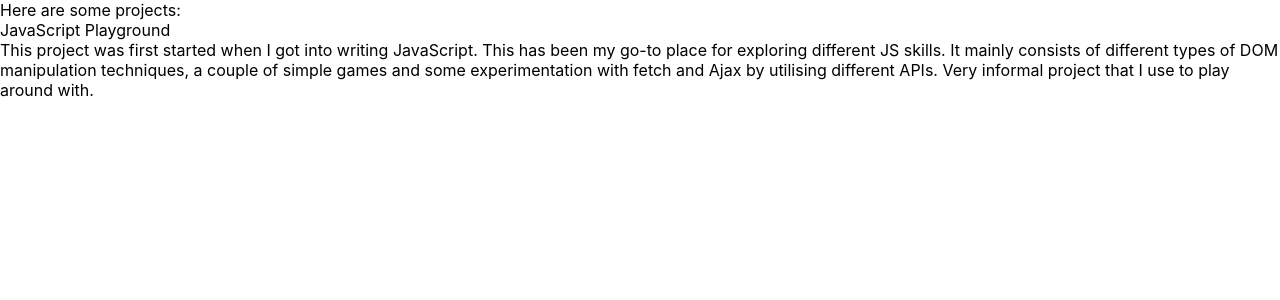
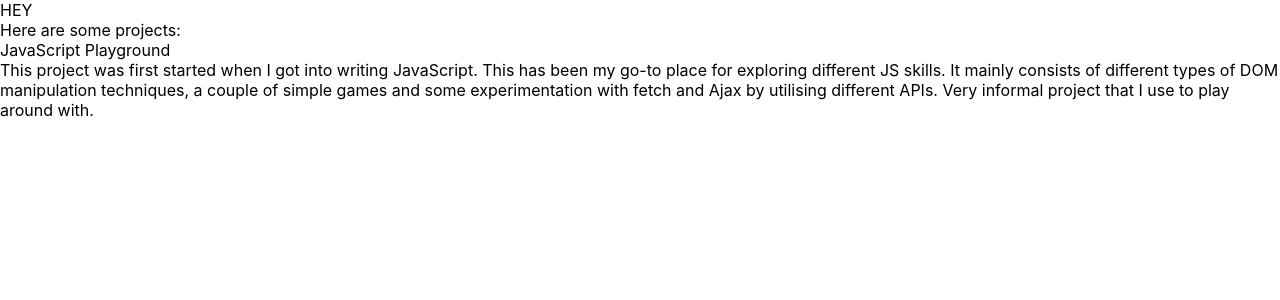
Before and after one commit to tordar/portfolio-nxt, a Next.js app: page /projects in a window 1280 px wide. Shown: the top 300 px of the page. Built offline with nearby package versions, Linux system fonts and the light colour scheme.

Commit message:
Layout component added

```diff
--- /dev/null
+++ b/components/Layout.js
@@ -0,0 +1,10 @@
+const Layout = ({ children }) => {
+    return (
+        <div>
+        HEY
+            { children }
+        </div>
+    )
+}
+
+export default Layout;
--- a/pages/_app.js
+++ b/pages/_app.js
@@ -1,7 +1,12 @@
 import '../styles/globals.css'
+import Layout from '../components/Layout'
 
 function MyApp({ Component, pageProps }) {
-  return <Component {...pageProps} />
+  return (
+  <Layout>
+    <Component {...pageProps} />
+  </Layout>
+  )
 }
 
 export default MyApp
--- a/pages/index.js
+++ b/pages/index.js
@@ -1,7 +1,6 @@
 import Head from 'next/head'
 import Image from 'next/image'
 import styles from '../styles/Home.module.css'
-import handler from '../pages/api/hello'
 
 export default function Home() {
   return (
--- a/pages/projects/index.js
+++ b/pages/projects/index.js
@@ -5,7 +5,6 @@
 
   const req = await fetch(`http://localhost:3000/projects.json`)
   const data = await req.json();
-  console.log(data)
 
   return {
       props: { projects: data }
```
